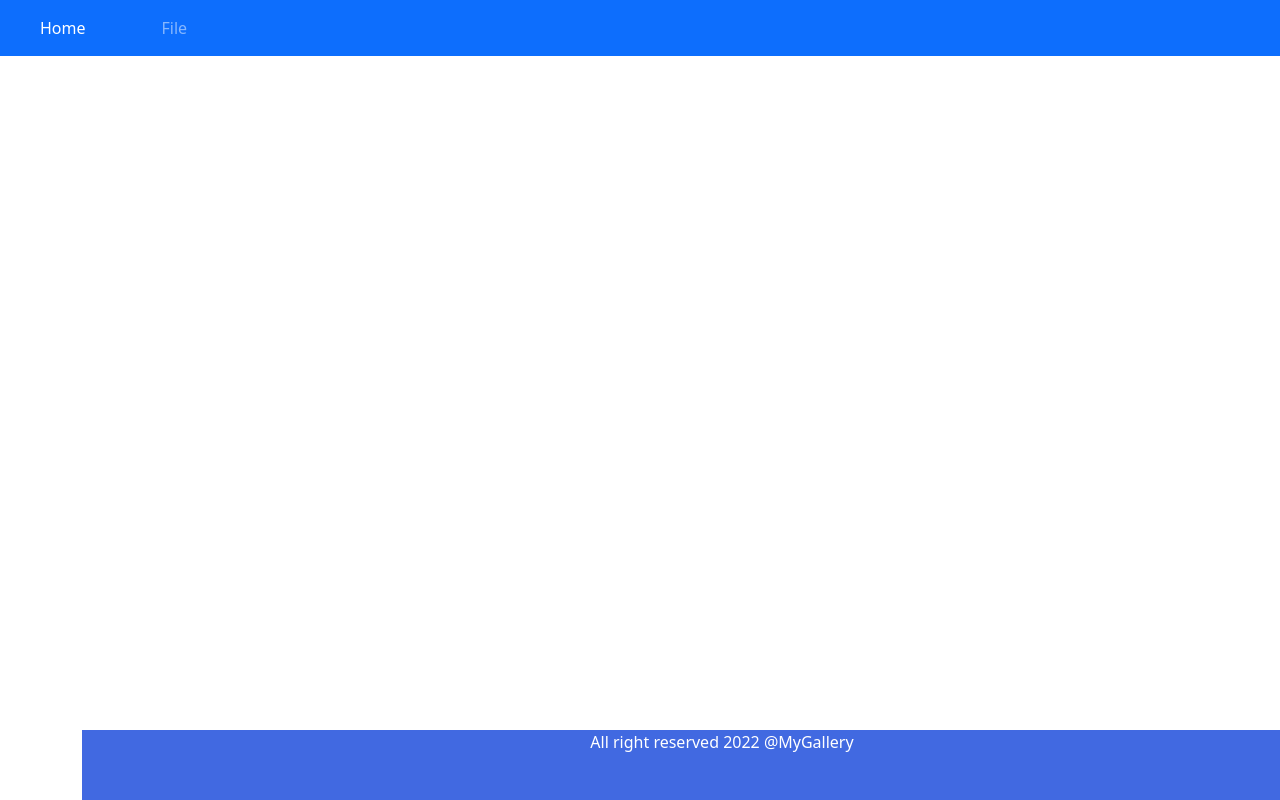
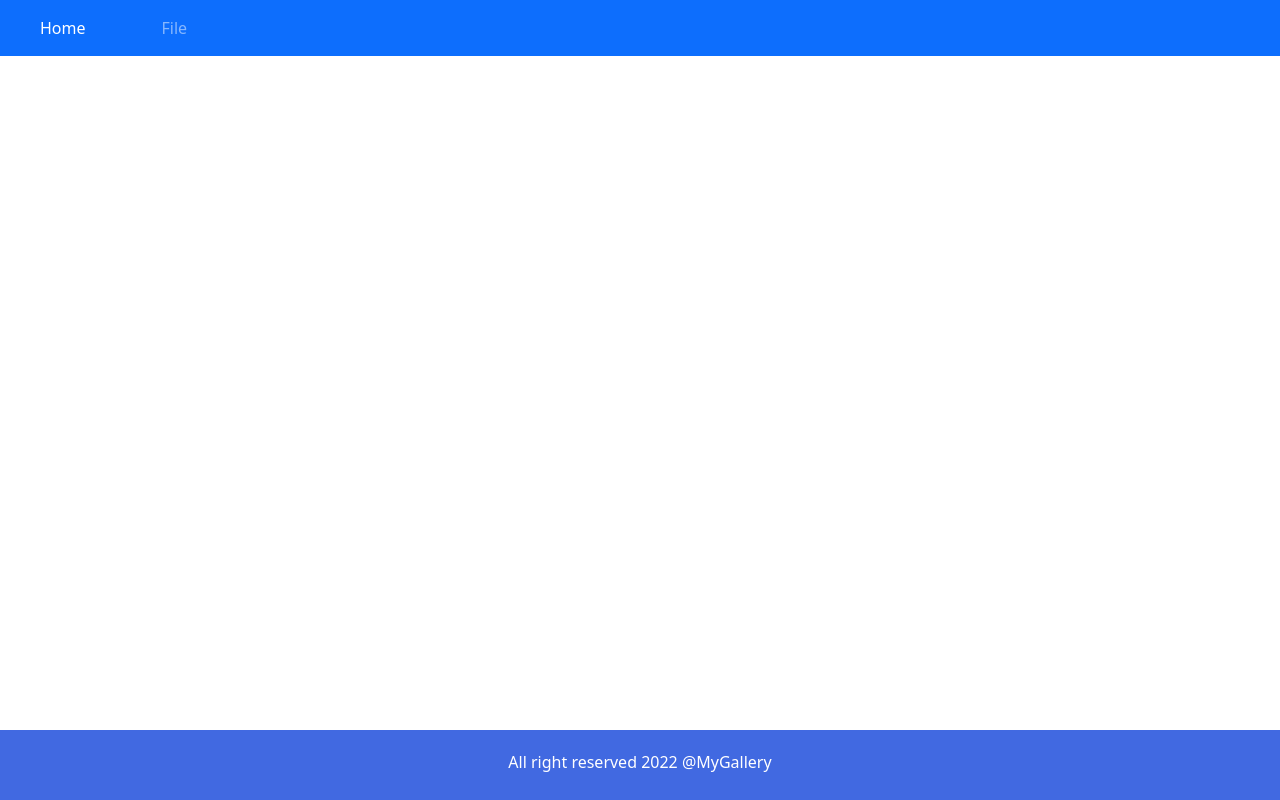
Before and after one commit to omardbaa/MyGallery-Project-Spring, an Angular app in the folder MyGallery-front/: page / in a window 1280 px wide. Built offline with nearby package versions, Linux system fonts and the light colour scheme.

Commit message:
Refactoring and Styling

```diff
--- a/MyGallery-front/src/app/app.component.html
+++ b/MyGallery-front/src/app/app.component.html
@@ -71,13 +71,3 @@
 
 
 <div class="container">
-
-
-  <footer class="footer" style="margin-top:300px ; position: fixed;">
-
-      <div class="container">
-          <span> All right reserved 2022 @MyGallery</span>
-      </div>
-
-  </footer>
-   </div>
--- a/MyGallery-front/src/index.html
+++ b/MyGallery-front/src/index.html
@@ -12,3 +12,12 @@
   <app-root></app-root>
 </body>
 </html>
+
+<footer class="footer" style="margin-top:300px ; position: fixed;">
+
+  <div class="container" style="margin-top:20px ;">
+      <span > All right reserved 2022 @MyGallery</span>
+  </div>
+
+</footer>
+</div>
```
